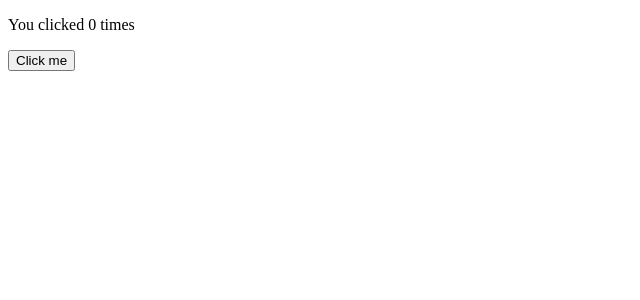
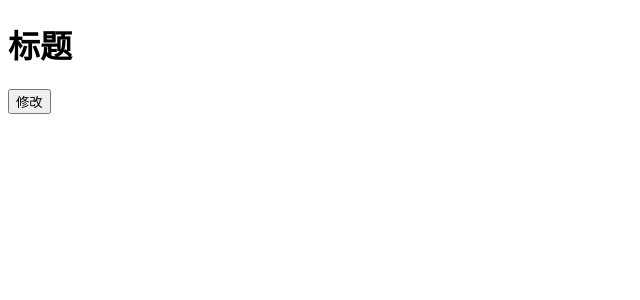
Before and after one commit to rx-app/react-hooks, a React (Create React App) app: page / in a window 1280 px wide. Shown: the top 300 px of the page, without its empty margins (0-640 px from the left). Built offline with nearby package versions, Linux system fonts and the light colour scheme.

Commit message:
初始化

```diff
--- a/src/App.js
+++ b/src/App.js
@@ -1,11 +1,15 @@
 import React,{useState} from "react";
-function Example() {
-  const [count, setCount] = useState(0);
+import Test from './components/Test'
+
+function App() {
+  const [title, setTitle] = useState('标题');
+  const changeTitle = ()=>{
+    setTitle('标题变了')
+  }
   return (
     <div>
-      <p>You clicked {count} times</p>
-      <button onClick={() => setCount(count + 1)}>Click me</button>
+      <Test title={title} changeTitle={changeTitle} />
     </div>
   );
 }
-export default Example;
+export default App;
--- /dev/null
+++ b/src/components/Test.js
@@ -0,0 +1,12 @@
+import React from "react";
+
+export default function Test(props) {
+    const {title,changeTitle} = props
+    return (
+        <>
+            <h1>{title}</h1>
+            <button onClick={changeTitle}>修改</button>
+        </>
+    )
+
+}
```
